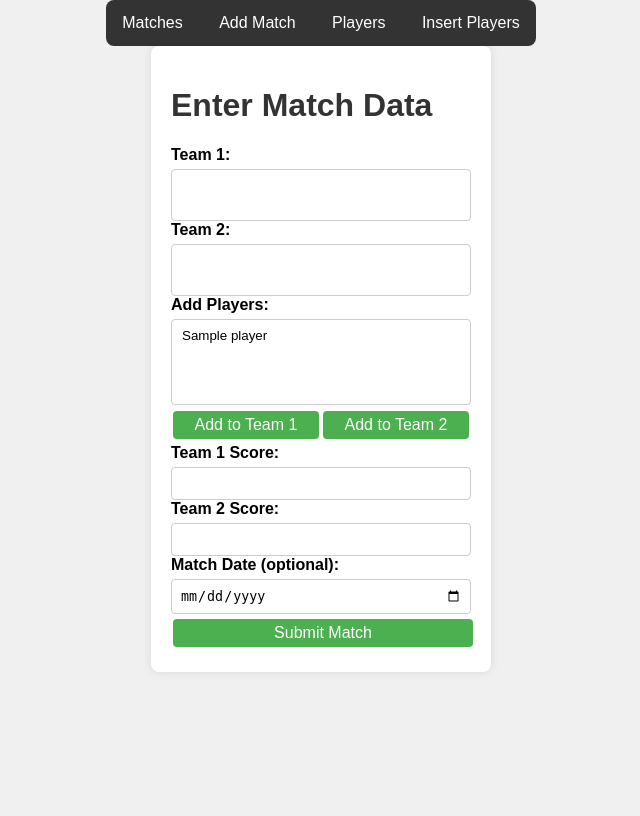
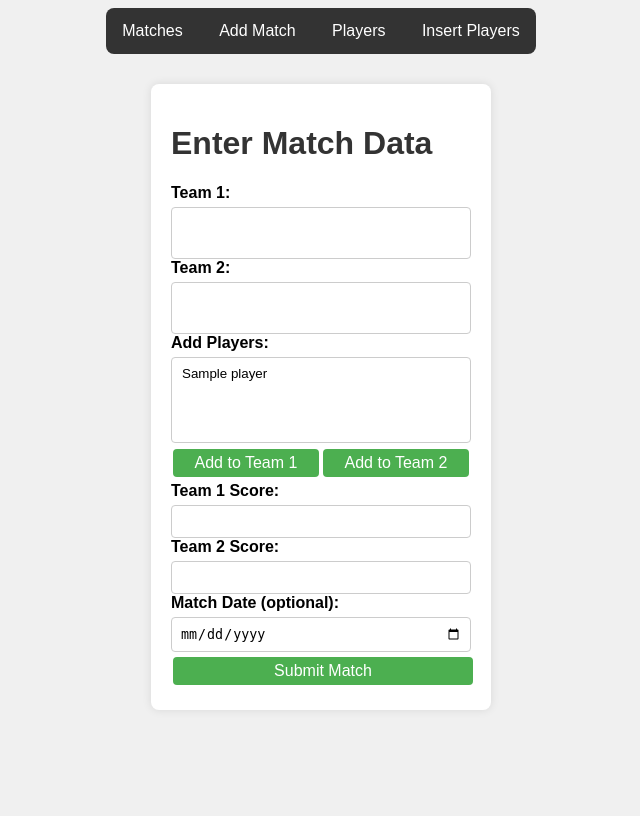
Before and after one commit to ErwanR-Holberton/WebAppTest, a Flask app: template templates/Babyfoot/Add_Match.html in a window 1280 px wide. Shown: the whole page, without its empty margins (319-959 px from the left). Before the commit the page ends 672 px from the top, so only its background shows below. Run offline with Flask 3, Linux system fonts and the light colour scheme; the template is opened without the code that fills it: most values are stand-ins (such as "Sample title", 1, 10 or a date in 2020).

Commit message:
Changes css for navbar and add match

```diff
--- a/templates/Babyfoot/Add_Match.html
+++ b/templates/Babyfoot/Add_Match.html
@@ -8,7 +8,6 @@
         body {
             font-family: Arial, sans-serif;
             background-color: #f0f0f0;
-            margin: 0;
             padding: 0;
             height: 100vh;
             display: flex;
--- a/templates/Babyfoot/navbar.html
+++ b/templates/Babyfoot/navbar.html
@@ -11,6 +11,7 @@
 <style>
     #header_nav {
         text-align: center; /* Center the entire navigation bar */
+        margin-bottom: 30px;
     }
 
     #header_nav ul {
```
